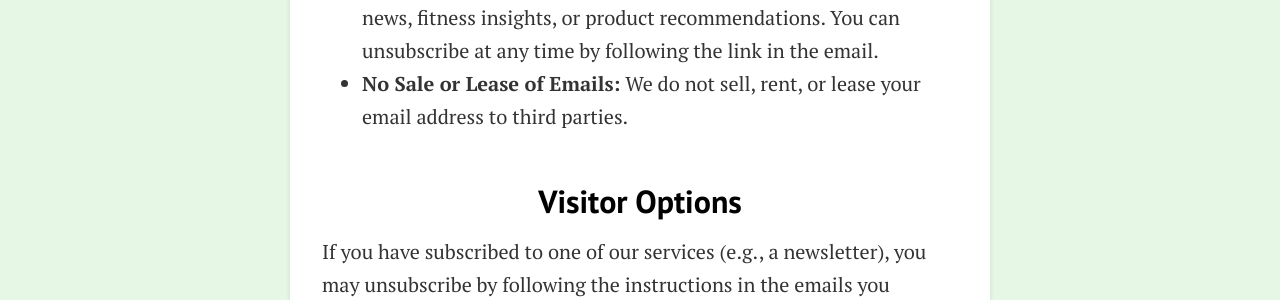
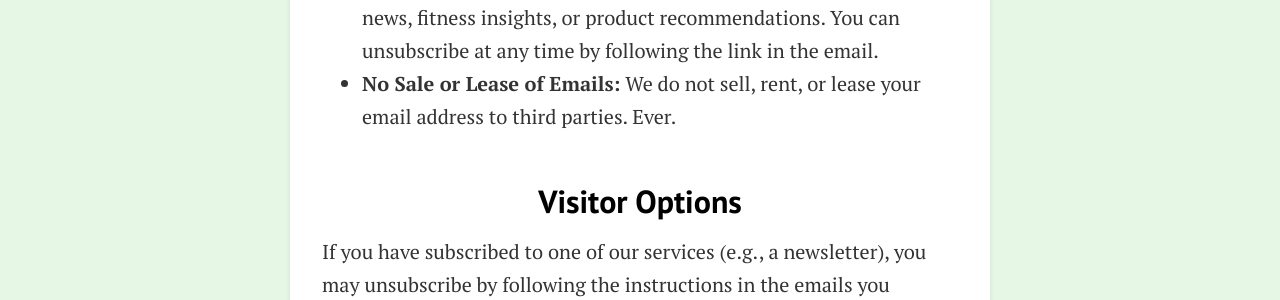
Before and after one commit to ThatMovieGuyOriginal/home-gym-guides, a Jekyll site: the page built from pages/privacy-policy.md, in a window 1280 px wide and 900 px high, scrolled down 1033 px. Shown: the part 190-490 px from the top of the window. Built offline with Jekyll 4.4.1, drawn with Linux system fonts in a browser that asks for light colours.

Commit message:
Update privacy-policy.md

```diff
--- a/pages/privacy-policy.md
+++ b/pages/privacy-policy.md
@@ -70,7 +70,7 @@ comments: false
   <ul>
     <li><strong>Enhancing User Experience:</strong> We use logs and cookies to personalize content and possibly display relevant advertising.</li>
     <li><strong>Email Communications:</strong> We send emails to subscribers with news, fitness insights, or product recommendations. You can unsubscribe at any time by following the link in the email.</li>
-    <li><strong>No Sale or Lease of Emails:</strong> We do not sell, rent, or lease your email address to third parties.</li>
+    <li><strong>No Sale or Lease of Emails:</strong> We do not sell, rent, or lease your email address to third parties. Ever.</li>
   </ul>
 
   <h2>Visitor Options</h2>
```
